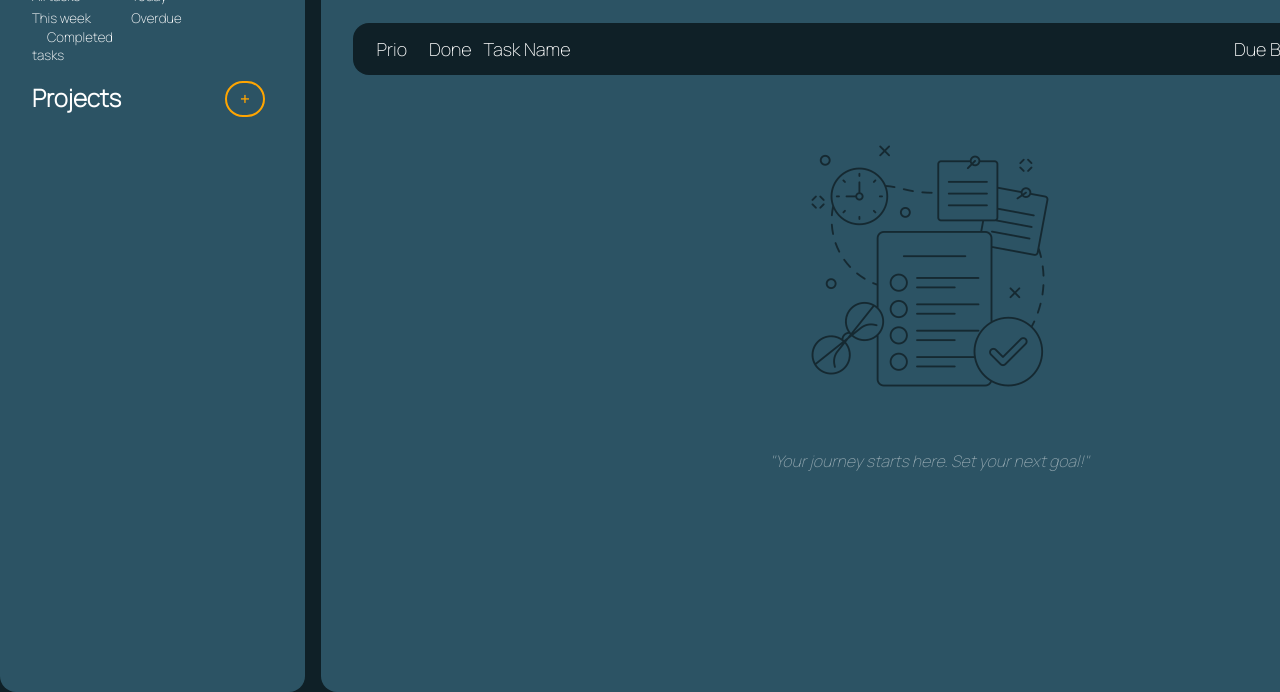
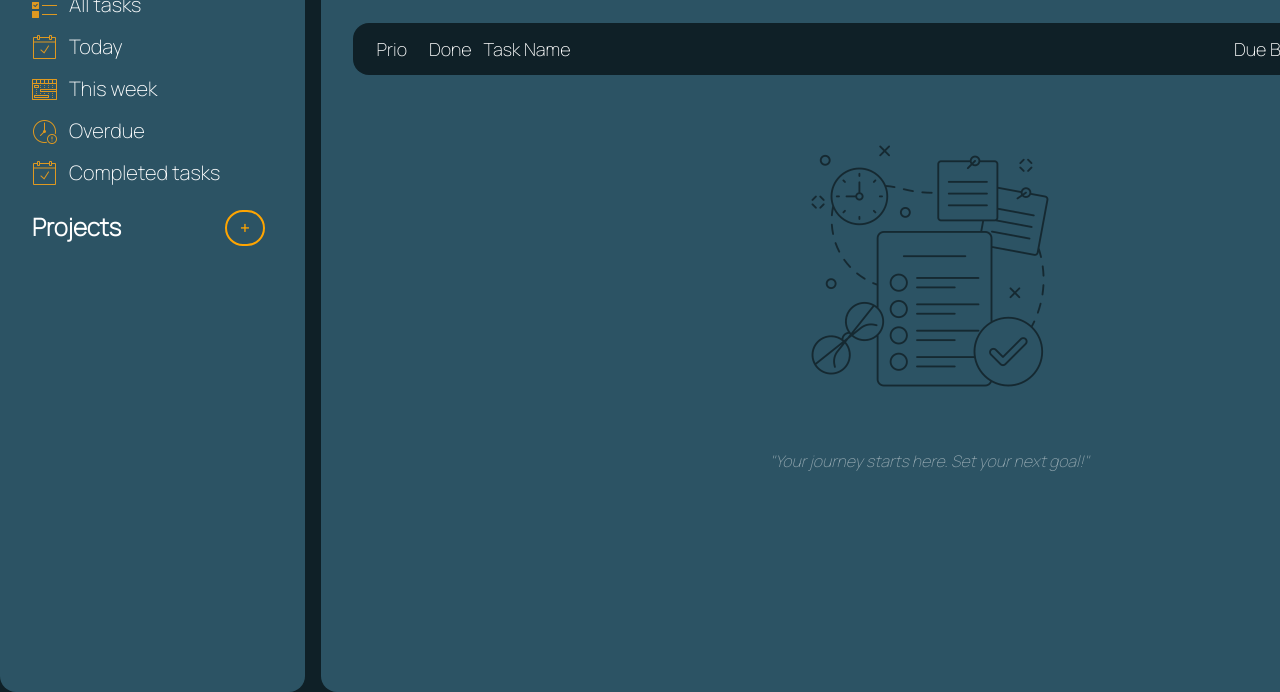
Before and after one commit to klintat/odin-todo_list, a website built with webpack: page src/index.html in a window 1280 px wide. Shown: the part 108-800 px from the top of the page. Built offline with nearby package versions, Linux system fonts and the light colour scheme.

Commit message:
Styled filters for tasks and added icons

```diff
--- a/src/index.html
+++ b/src/index.html
@@ -11,11 +11,11 @@
         <div class="navigation-container">
           <h1 id="app-logo">GoalApp</h1>
           <div id="task-filter">
-            <button class="btn btn-all-tasks" type="button">All tasks</button>
-            <button class="btn btn-today-tasks" type="button">Today</button>
-            <button class="btn btn-week-tasks" type="button">This week</button>
-            <button class="btn btn-overdue-tasks" type="button">Overdue</button>
-            <button class="btn btn-done-tasks" type="button">Completed tasks</button>
+            <button class="btn btn-all-tasks" type="button"><span class="for-icon"></span>All tasks</button>
+            <button class="btn btn-today-tasks" type="button"><span class="for-icon"></span>Today</button>
+            <button class="btn btn-week-tasks" type="button"><span class="for-icon"></span>This week</button>
+            <button class="btn btn-overdue-tasks" type="button"><span class="for-icon"></span>Overdue</button>
+            <button class="btn btn-done-tasks" type="button"><span class="for-icon"></span>Completed tasks</button>
           </div>
           <div class="add-new-project">
             <h2 class="projects">Projects</h2>
--- a/src/style.css
+++ b/src/style.css
@@ -73,6 +73,53 @@ button {
     color: var(--logo-Color);
 }
 
+/* #task-filter {
+    display: flex;
+    flex-direction: column;
+} */
+
+.btn {
+    display: flex;
+    flex-direction: row;
+    background: transparent;
+    cursor: pointer;
+    border: none;
+    color: var(--text-color);
+    font-size: 20px;
+    gap: 12px;
+    line-height: 42px;
+    align-items: center;
+}
+
+.for-icon {
+    width: 25px;
+    height: 25px;
+    background-repeat: no-repeat;
+    background-size: contain;
+    border: none;
+    cursor: pointer;
+}
+
+.btn-all-tasks > span  {
+    background-image: url('./assets/icons/checklist-100.png');
+}
+
+.btn-today-tasks > span {
+    background-image: url('./assets/icons/today.png');
+}
+
+.btn-week-tasks > span {
+    background-image: url('./assets/icons/timeline-week.png');
+}
+
+.btn-overdue-tasks > span {
+    background-image: url('./assets/icons/overdue.png');
+}
+
+.btn-done-tasks > span {
+    background-image: url('./assets/icons/today.png');
+}
+
 .navigation-container, .task-header-container, .notes-header {
     position: sticky;
     display: flex;
@@ -96,14 +143,6 @@ button {
     .edit-project-btn, .delete-project-btn {
         display: block;
     }
-}
-
-.btn {
-    width: 6rem;
-    background: transparent;
-    cursor: pointer;
-    border: none;
-    color: var(--text-color);
 }
 
 #my-projects {
@@ -171,7 +210,7 @@ button {
 }
 
 .edit-note-btn {
-    background-image: url("../src/assets/edit-note.png");
+    background-image: url("../src/assets/icons/edit-note.png");
     background-color: transparent !important;
     color: transparent;
     width: 24px;
@@ -183,7 +222,7 @@ button {
 
 .delete-note-btn {
     grid-column: 2/3;
-    background-image: url("../src/assets/delete-note.png");
+    background-image: url("../src/assets/icons/delete-note.png");
     background-color: transparent !important;
     color: transparent;
     width: 20px;
@@ -611,7 +650,7 @@ input:checked + .prio-high {
 }
 
 .edit-task {
-    background-image: url('../src/assets/create-outline.svg');
+    background-image: url('../src/assets/icons/create-outline.svg');
     background-color: transparent !important;
     color: transparent;
     width: 26px;
@@ -623,7 +662,7 @@ input:checked + .prio-high {
 }
 
 .delete-task {
-    background-image: url('../src/assets/trash-outline.svg');
+    background-image: url('../src/assets/icons/trash-outline.svg');
     background-color: transparent !important;
     color: transparent;
     width: 26px;
@@ -637,7 +676,7 @@ input:checked + .prio-high {
 /* Task list when no tasks */
 .no-task-img {
     display: flex;
-    background-image: url("./assets/work-order.png");
+    background-image: url("./assets/icons/work-order.png");
     width: 256px;
     height: 256px;
     margin: 56px auto;
@@ -686,7 +725,7 @@ input:checked + .prio-high {
 }
 
 .edit-project-btn {
-    background-image: url("../src/assets/edit-note.png");
+    background-image: url("../src/assets/icons/edit-note.png");
     background-color: transparent !important;
     color: transparent;
     width: 20px;
@@ -698,7 +737,7 @@ input:checked + .prio-high {
 }
 
 .delete-project-btn {
-    background-image: url("../src/assets/delete-note.png");
+    background-image: url("../src/assets/icons/delete-note.png");
     background-color: transparent !important;
     color: transparent;
     width: 18px;
```
Also changed, not shown: src/assets/icons/checklist-100.png (added), src/assets/icons/complete.png (added), src/assets/icons/create-outline.svg (renamed from src/assets/create-outline.svg), src/assets/icons/delete-note.png (renamed from src/assets/delete-note.png), src/assets/icons/edit-note.png (renamed from src/assets/edit-note.png), src/assets/icons/overdue.png (added), src/assets/icons/timeline-week.png (added), src/assets/icons/today.png (added), src/assets/icons/trash-outline.svg (renamed from src/assets/trash-outline.svg), src/assets/icons/work-order.png (renamed from src/assets/work-order.png).
